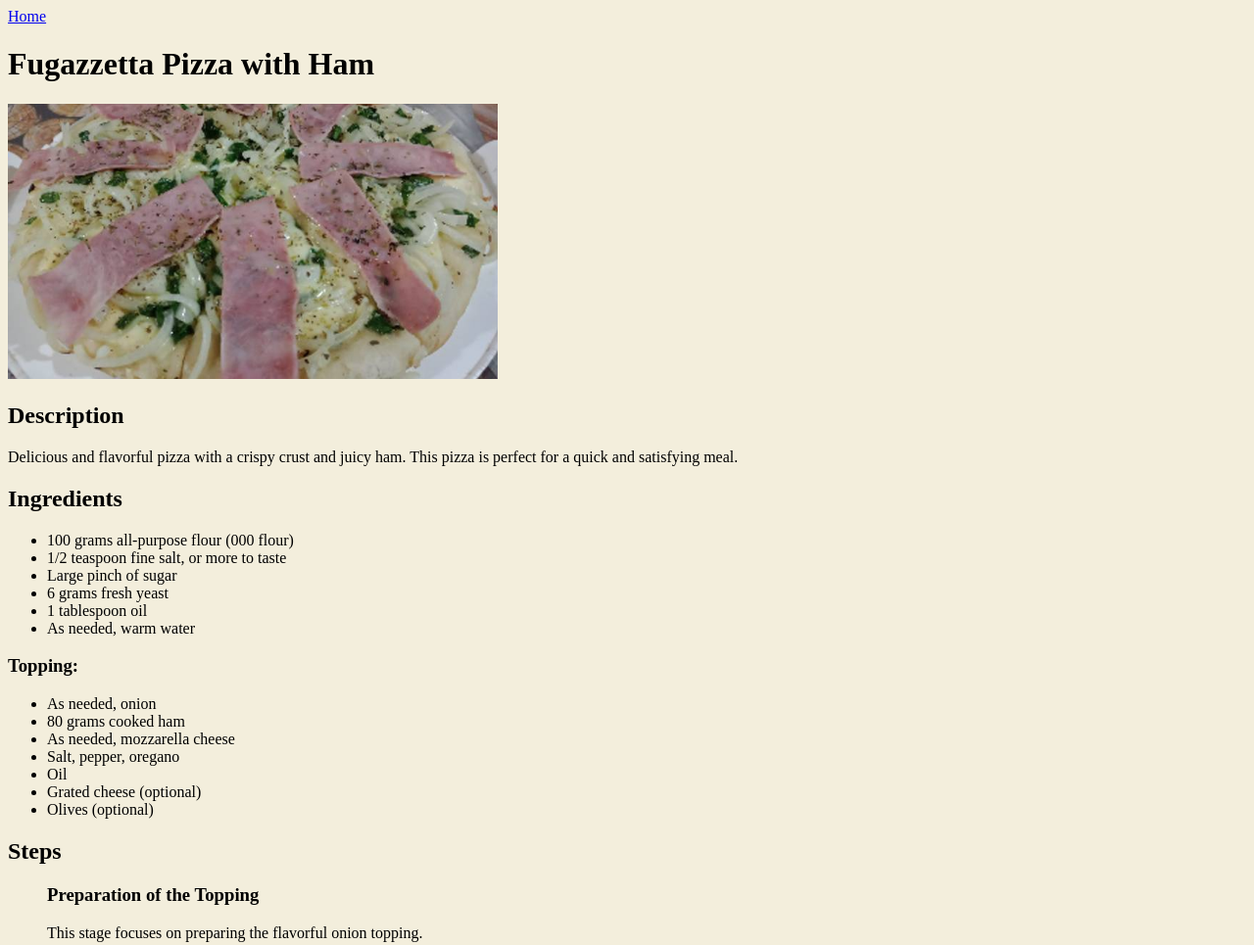
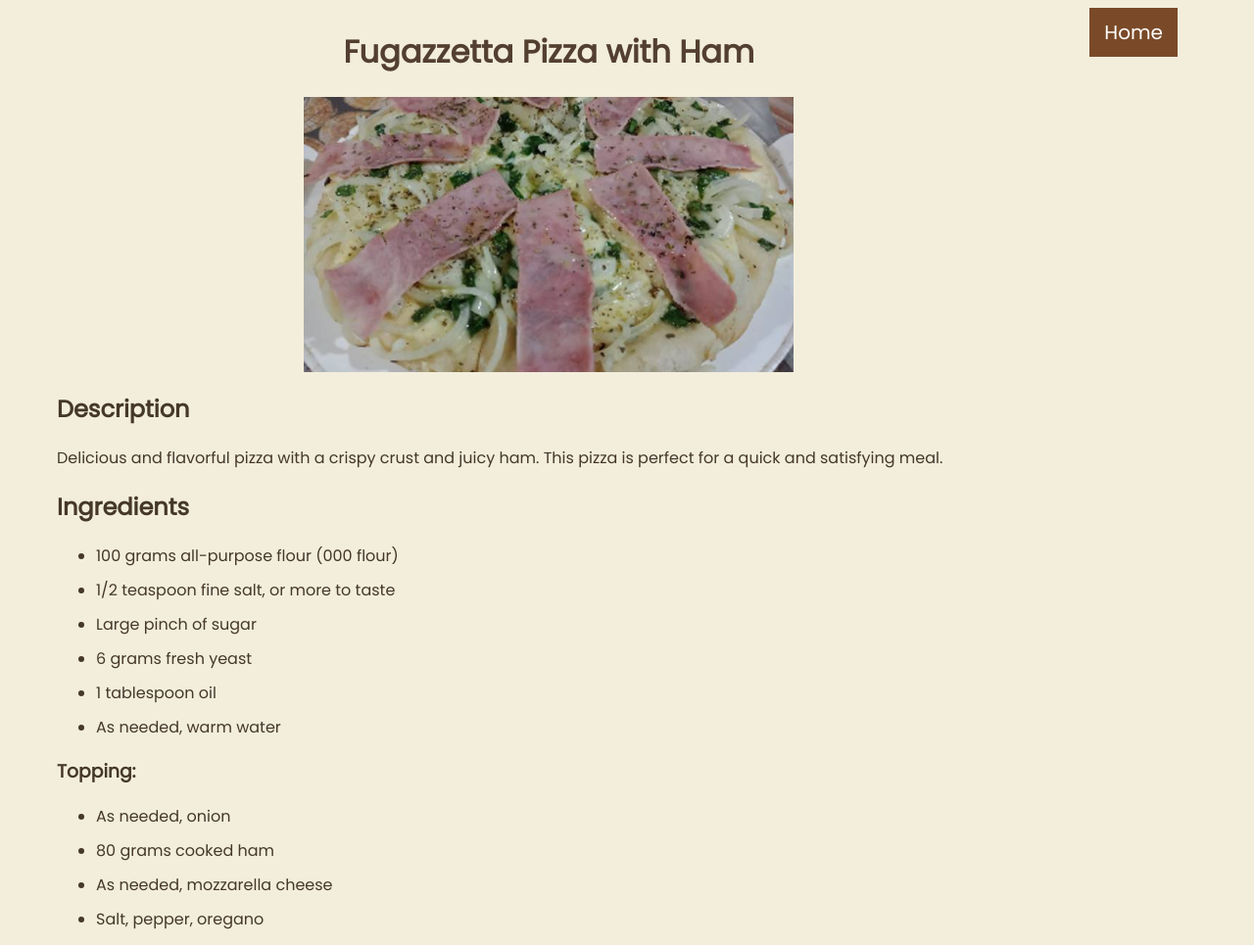
Before and after one commit to GeorgeGreen0/odin-recipes, a plain HTML site: page recipes/fugazzetta-pizza-with-ham.html in a window 1280 px wide. Shown: the top 965 px of the page at 98% size. Drawn offline with Linux system fonts and the light colour scheme.

Commit message:
Recipe pages are now with identical styles. Enabled Poppins with EB Garamond, changed colors. Link to home page is to the right now. UL and OL are out of p tag. Added some space between li elements.

```diff
--- a/recipes/fugazzetta-pizza-with-ham.html
+++ b/recipes/fugazzetta-pizza-with-ham.html
@@ -5,18 +5,18 @@
         <meta http-equiv="X-UA-Compatible" content="IE=edge" />
         <meta name="viewport" content="width=device-width, initial-scale=1.0" />
         <link rel="stylesheet" href="../style.css" />
-        <title>Document</title>
+        <title>Fugazzetta Pizza with Ham</title>
     </head>
     <body class="pages-body">
-        <a href="../index.html">Home</a>
-        <div class="recipe-header">
+        <a class="home-link" href="../index.html">Home</a>
+        <div class="header">
           <h1>Fugazzetta Pizza with Ham</h1>
           <img class="rectangle_img" src="../images/fugazzeta-jamon-foto.jpg" alt="Fugazzetta Pizza with Ham">
         </div>
+        <div class="recipe-content">
             <h2>Description</h2>
             <p>Delicious and flavorful pizza with a crispy crust and juicy ham. This pizza is perfect for a quick and satisfying meal.</p>
             <h2>Ingredients</h2>
-        <p>
             <ul>
                 <li>100 grams all-purpose flour (000 flour)</li>
                 <li>1/2 teaspoon fine salt, or more to taste</li>
@@ -25,7 +25,6 @@
                 <li>1 tablespoon oil</li>
                 <li>As needed, warm water</li>
             </ul>
-
             <h3>Topping:</h3>
             <ul>
                 <li>As needed, onion</li>
@@ -36,12 +35,9 @@
                 <li>Grated cheese (optional)</li>
                 <li>Olives (optional)</li>
             </ul>
-        </p>
             <h2>Steps</h2>
-        <p>
             <ol>
                 <h3>Preparation of the Topping</h3>
-                <p>This stage focuses on preparing the flavorful onion topping.</p>
                 <ol>
                     <li>Slice the onions into julienne strips.</li>
                     <li>Soak the sliced onions in warm water for a few minutes.</li>
@@ -53,9 +49,7 @@
                     <li>Add a little oil to the onions.</li>
                     <li>Let the seasoned onions rest.</li>
                 </ol>
-
                 <h3>Preparing the Dough</h3>
-                <p>This stage is all about making the pizza dough and letting it rise.</p>
                 <ol>
                     <li>Take two tablespoons of the 100 grams of flour.</li>
                     <li>Crumble the fresh yeast into the two tablespoons of flour.</li>
@@ -69,9 +63,7 @@
                     <li>Cover the dough with plastic wrap and a kitchen towel.</li>
                     <li>Let the dough rest until it doubles in size.</li>
                 </ol>
-
                 <h3>Assembling and Baking the Pizza</h3>
-                <p>This stage involves shaping the pizza, adding toppings, and baking it to perfection.</p>
                 <ol>
                     <li>Deflate the risen dough.</li>
                     <li>Distribute the dough evenly on an oiled pizza pan.</li>
@@ -91,6 +83,6 @@
                     <li>Leave the pizza in the oven for a few minutes with the oven off.</li>
                 </ol>
             </ol>
-        </p>
+        </div>
     </body>
 </html>
--- a/style.css
+++ b/style.css
@@ -1,12 +1,17 @@
+@import url('https://fonts.googleapis.com/css2?family=EB+Garamond&display=swap');
+@import url('https://fonts.googleapis.com/css2?family=Poppins&display=swap');
+
 .pages-body {
     background-color: #f3eedc;
-    font-family: 'EB Garamond', serif;
+    font-family: 'Poppins', 'EB Garamond', serif;
+    font-display: swap;
 }
 
 .header {
     display: flex;
     flex-direction: column;
     align-items: center;
+    color:#533F30;
 }
 
 .links-to-recipes {
@@ -38,7 +43,6 @@
 .title-1 {
     font-size: 40px;
     font-weight: 800;
-    color:#5C3317;
     display: inline-block;
 }
 
@@ -53,3 +57,22 @@
     height: 281.25px;
     object-fit: cover;
 }
+
+.recipe-content {
+  margin-left: 50px;
+  color:#45382A;
+}
+
+.recipe-content li {
+  margin-bottom: 10px;
+}
+
+.home-link {
+  float: right;
+  background-color: #7A4A28;
+  color: white;
+  padding: 10px 15px;
+  text-decoration: none;
+  font-size: 20px;
+  margin-right: 70px;
+}
```
Also changed, not shown: index.html (+1 -1 lines), recipes/mila-pollo-napo.html (+6 -17 lines), recipes/veggies-chicken-soup.html (+5 -8 lines). Lines whose indentation alone changed are shown as unchanged.
